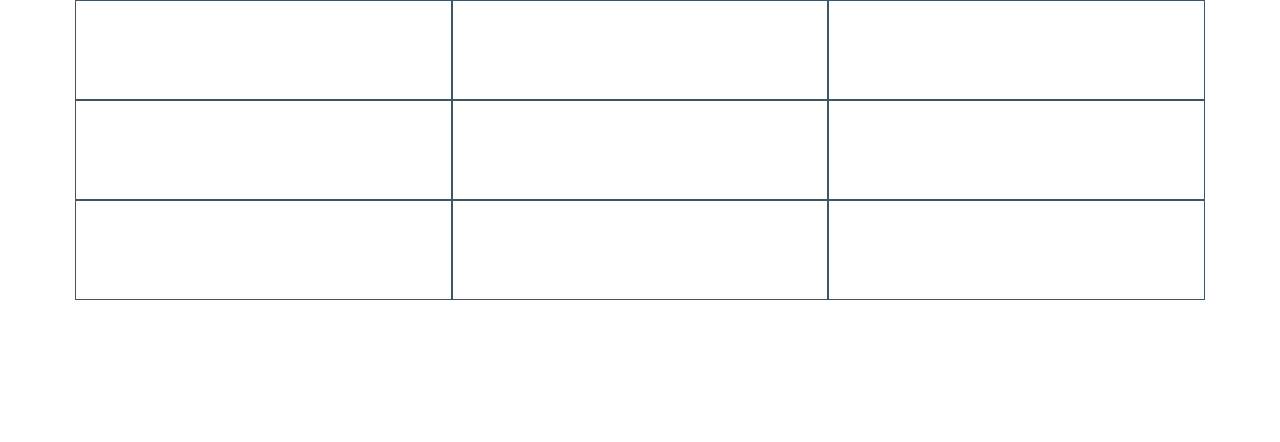
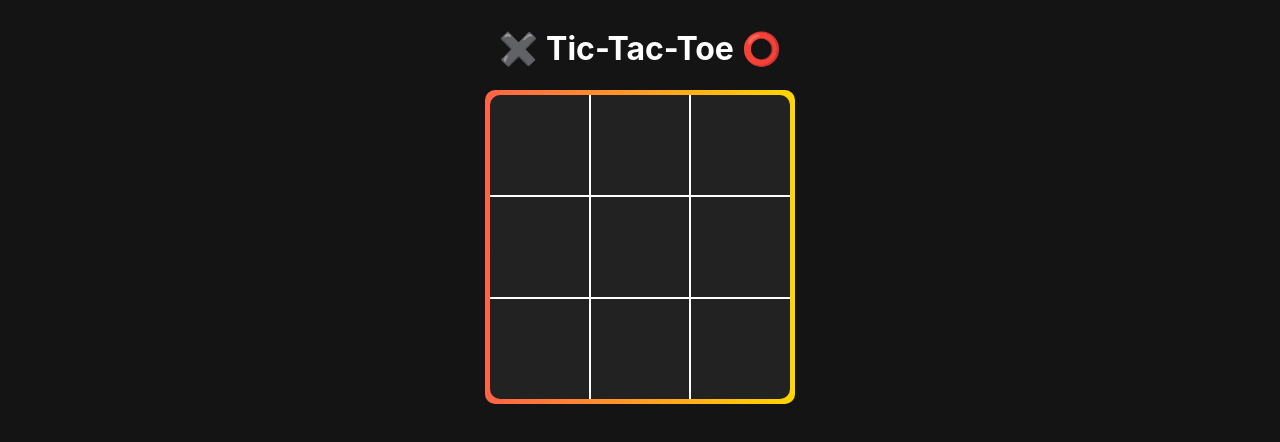
Before and after one commit to alexhmdev/js-vanilla-tictactoe, a plain HTML site: page index.html in a window 1280 px wide. Drawn offline with nearby package versions, Linux system fonts and the light colour scheme.

Commit message:
Added some style

```diff
--- a/index.html
+++ b/index.html
@@ -1,24 +1,32 @@
 <!DOCTYPE html>
 <html lang="en">
   <head>
-    <link type="text/css" rel="stylesheet" href="style.css"/>
+    <link type="text/css" rel="stylesheet" href="style.css" />
   </head>
   <body>
-    <link rel="stylesheet" href="https://unpkg.com/@picocss/pico@latest/css/pico.min.css">
-
-<div class="container">
-  <div class="tictactoe" id="board">
-    <div></div>
-    <div></div>
-    <div></div>
-    <div></div>
-    <div></div>
-    <div></div>
-    <div></div>
-    <div></div>
-    <div></div>
-  </div>
-</div>
+    <main>
+      <h1>✖️ Tic-Tac-Toe ⭕</h1>
+      <card>
+        <card-body>
+          <div class="tictactoe" id="board">
+            <!-- first row -->
+            <div class="border-bottom border-right"></div>
+            <div class="border-left border-right border-bottom"></div>
+            <div class="border-bottom border-left"></div>
+            <!-- second row -->
+            <div class="border-right border-top border-bottom"></div>
+            <div
+              class="border-left border-right border-top border-bottom"
+            ></div>
+            <div class="border-left border-top border-bottom"></div>
+            <!-- third row -->
+            <div class="border-top border-right"></div>
+            <div class="border-top border-left border-right"></div>
+            <div class="border-top border-left"></div>
+          </div>
+        </card-body>
+      </card>
+    </main>
     <script type="module" src="script.js"></script>
   </body>
 </html>
--- a/style.css
+++ b/style.css
@@ -1,14 +1,64 @@
+:root {
+  --border-color: linear-gradient(to right, tomato 0%, gold 100%);
+  --card-color: #222;
+}
+
+body {
+  background-color: #141414;
+  font-family: -apple-system, BlinkMacSystemFont, 'Segoe UI', Roboto, Oxygen,
+    Ubuntu, Cantarell, 'Open Sans', 'Helvetica Neue', 'sans-serif';
+}
+main {
+  display: grid;
+  justify-content: center;
+}
+
+h1 {
+  color: white;
+  text-align: center;
+}
+
+card {
+  background: var(--border-color);
+  padding: 5px;
+  border-radius: 10px;
+  width: 300px;
+  display: flex;
+  align-content: center;
+  position: relative;
+}
+
+card-body {
+  background-color: var(--card-color);
+  height: 100%;
+  border-radius: 10px;
+}
+
 .tictactoe {
- display: grid;
-grid-template-columns: repeat(3, 1fr);
-
+  display: grid;
+  grid-template-columns: repeat(3, 100px);
 }
 
 .tictactoe > div {
-  border: 1px solid;
   text-align: center;
   height: 100px;
   line-height: 80px;
+  color: white;
   font-size: 80px;
-  font-family: -apple-system, BlinkMacSystemFont, 'Segoe UI', Roboto, Oxygen, Ubuntu, Cantarell, 'Open Sans', 'Helvetica Neue', 'sans-serif' ;
 }
+
+.border-left {
+  border-left: 1px solid white;
+}
+
+.border-right {
+  border-right: 1px solid white;
+}
+
+.border-top {
+  border-top: 1px solid white;
+}
+
+.border-bottom {
+  border-bottom: 1px solid white;
+}
```
